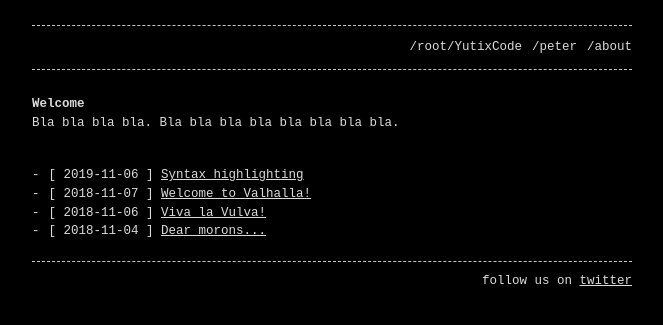
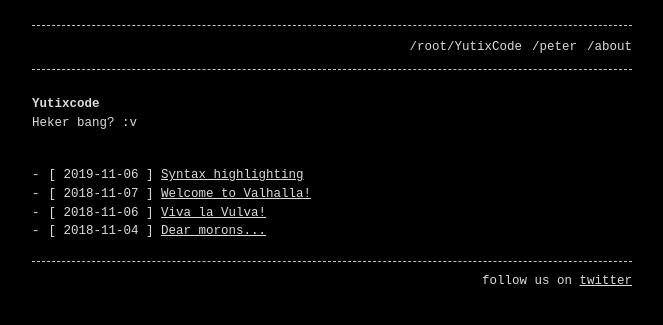
Before and after one commit to Yutixcode/Yutixcode.github.io, a Jekyll site: the page built from index.md, in a window 1280 px wide. Shown: the top 325 px of the page, without its empty margins (308-971 px from the left). Built offline with Jekyll 4.4.1, drawn with Linux system fonts in a browser that asks for light colours.

Commit message:
Update index.md

```diff
--- a/index.md
+++ b/index.md
@@ -4,6 +4,6 @@ layout: home
 permalink: /
 ---
 
-# Welcome
+# Yutixcode
 
-Bla bla bla bla. Bla bla bla bla bla bla bla bla.
+Heker bang? :v
```
